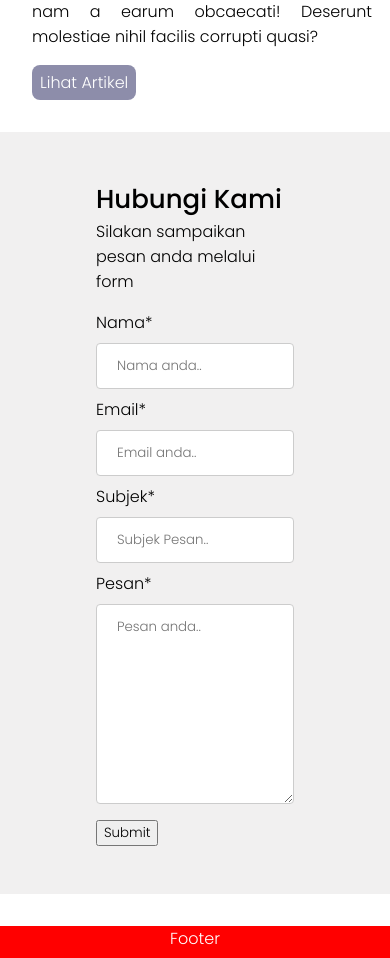
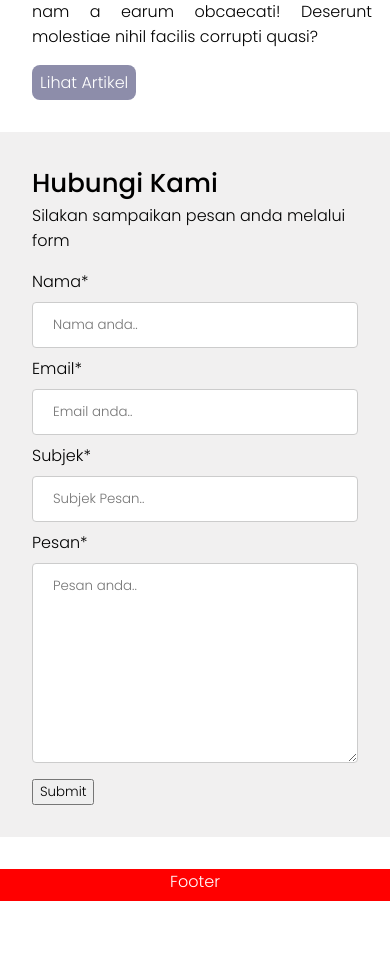
Before and after one commit to zaldi-99/fe-expert-system-ptsd, a React (Create React App) app: page / in a window 390 px wide. Shown: the part 780-1738 px from the top of the page. After the commit the page ends 1681 px from the top, so only its background shows below. Built offline with nearby package versions, Linux system fonts and the light colour scheme.

Commit message:
responsive contact form

```diff
--- a/src/components/styles/ContactForm.css
+++ b/src/components/styles/ContactForm.css
@@ -14,3 +14,10 @@
 .contact-form-message {
   height: 200px;
 }
+
+@media only screen and (max-width: 540px) {
+  /* For handphone: */
+  .contact-form-container {
+    padding: 2rem;
+  }
+}
```
